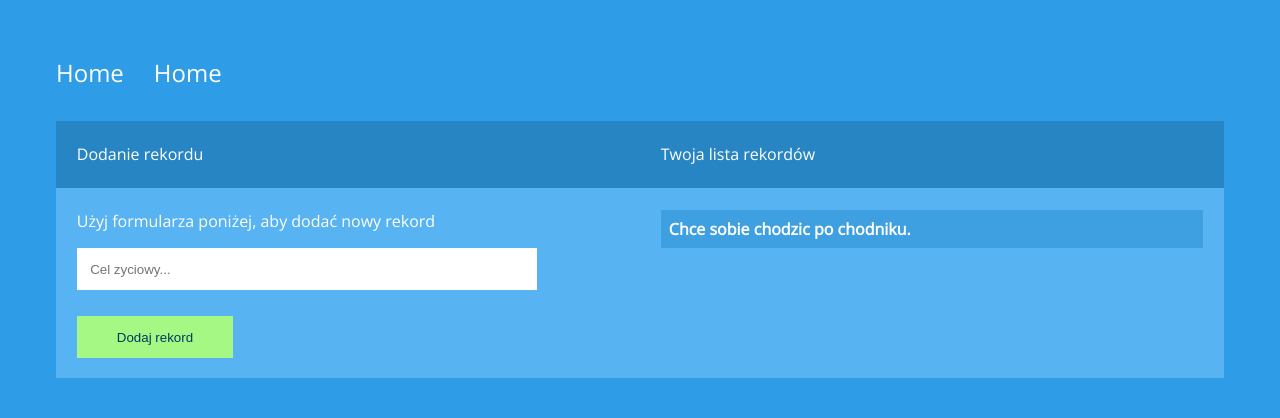
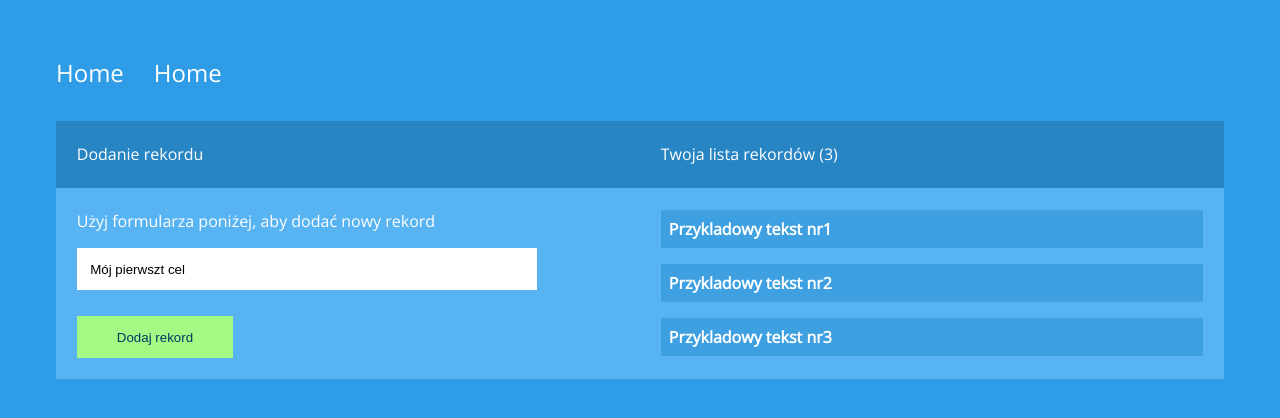
Before and after one commit to mcream/first_angular, an Angular app: page / in a window 1280 px wide. Shown: the top 418 px of the page. Built offline with nearby package versions, Linux system fonts and the light colour scheme.

Commit message:
Added add/delete function, onclick animations

```diff
--- a/package.json
+++ b/package.json
@@ -11,7 +11,7 @@
   },
   "private": true,
   "dependencies": {
-    "@angular/animations": "~7.2.0",
+    "@angular/animations": "^7.2.14",
     "@angular/common": "~7.2.0",
     "@angular/compiler": "~7.2.0",
     "@angular/core": "~7.2.0",
--- a/src/app/app.module.ts
+++ b/src/app/app.module.ts
@@ -1,6 +1,8 @@
 import { BrowserModule } from '@angular/platform-browser';
 import { NgModule } from '@angular/core';
 
+import { BrowserAnimationsModule } from '@angular/platform-browser/animations';
+import { FormsModule } from '@angular/forms';
 import { AppRoutingModule } from './app-routing.module';
 import { AppComponent } from './app.component';
 import { HomeComponent } from './home/home.component';
@@ -14,7 +16,9 @@ import { AboutComponent } from './about/about.component';
   ],
   imports: [
     BrowserModule,
-    AppRoutingModule
+    AppRoutingModule,
+    FormsModule,
+    BrowserAnimationsModule
   ],
   providers: [],
   bootstrap: [AppComponent]
--- a/src/app/home/home.component.html
+++ b/src/app/home/home.component.html
@@ -3,23 +3,23 @@
     <p>Dodanie rekordu</p>
   </div>
   <div class="col">
-      <p>Twoja lista rekordów</p>
+      <p>Twoja lista rekordów ({{ itemCount }})</p>
   </div>
 </div>
-  <div class="container color-light">
+  <div class="container color-light" [@goals]="goals.length">
     <div class="col">
       <p class="sm">
         Użyj formularza poniżej, aby dodać nowy rekord
       </p>
 
       <form>
-        <input type="text" class="txt" name="item" placeholder="Cel zyciowy...">
-        <input type="submit" class="btn" value="Dodaj rekord">
+        <input type="text" class="txt" name="item" placeholder="Cel zyciowy..." [(ngModel)]="goalText">
+        <input type="submit" class="btn" [value]="btnText" (click)="addItem()">
       </form>
     </div>
     <div class="col">
-      <p class="life-container">
-        Chce sobie chodzic po chodniku.
+      <p class="life-container" *ngFor="let goal of goals; let i = index" (click)="removeItem(i)">
+        {{ goal }}
       </p>
     </div>
   </div>
--- a/src/app/home/home.component.ts
+++ b/src/app/home/home.component.ts
@@ -1,15 +1,52 @@
 import { Component, OnInit } from '@angular/core';
+import { trigger,style,transition,animate,keyframes,query,stagger } from '@angular/animations';
+import { Transform } from 'stream';
+
 
 @Component({
   selector: 'app-home',
   templateUrl: './home.component.html',
-  styleUrls: ['./home.component.scss']
+  styleUrls: ['./home.component.scss'],
+  animations: [
+    trigger('goals', [
+      transition('* => *', [
+        query(':enter', style({opacity: 0}), {optional: true}),
+
+        query(':enter', stagger('300ms', [
+          animate('.6s ease-in', keyframes([
+            style({opacity: 0, transform: 'translateY(-75%)', offset: 0}),
+            style({opacity: .5, transform: 'translateY(35px)', offset: .3}),
+            style({opacity: 1, transform: 'translateY(0)', offset: 1})
+          ]))]), {optional: true}),
+
+          query(':leave', stagger('300ms', [
+            animate('.6s ease-in', keyframes([
+              style({opacity: 0, transform: 'translateY(0)', offset: 0}),
+              style({opacity: .5, transform: 'translateY(35px)', offset: .3}),
+              style({opacity: 0, transform: 'translateY(-75%)', offset: 1})
+            ]))]), {optional: true})
+      ])
+    ])
+  ]
 })
 export class HomeComponent implements OnInit {
+
+  itemCount: number = 4;
+  btnText: string = 'Dodaj rekord';
+  goalText: string = 'Mój pierwszt cel';
+  goals = ['Przykladowy tekst nr1', 'Przykladowy tekst nr2', 'Przykladowy tekst nr3'];
 
   constructor() { }
 
   ngOnInit() {
+    this.itemCount = this.goals.length;
   }
-
+  addItem(){
+    this.goals.push(this.goalText);
+    this.goalText = '';
+    this.itemCount = this.goals.length;
+  }
+  removeItem(i){
+    this.goals.splice(i, 1);
+  }
 }
```
